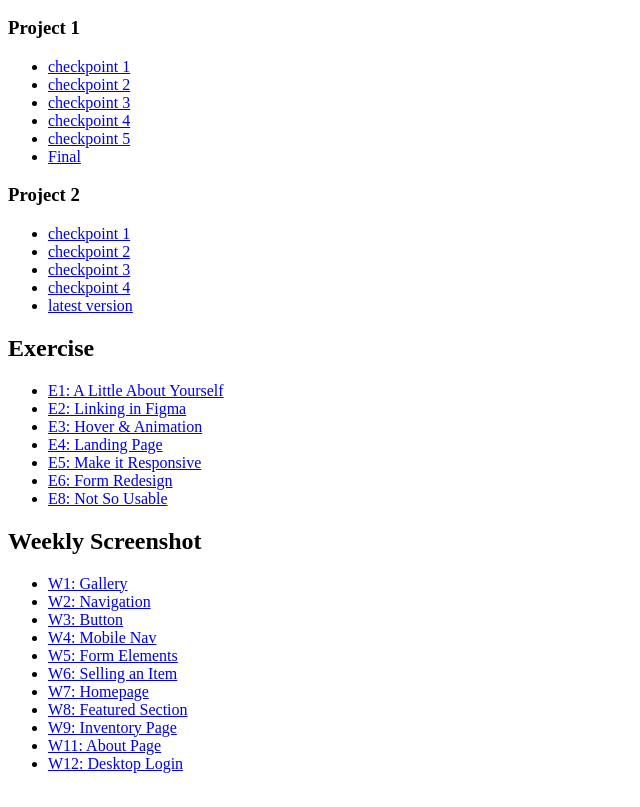
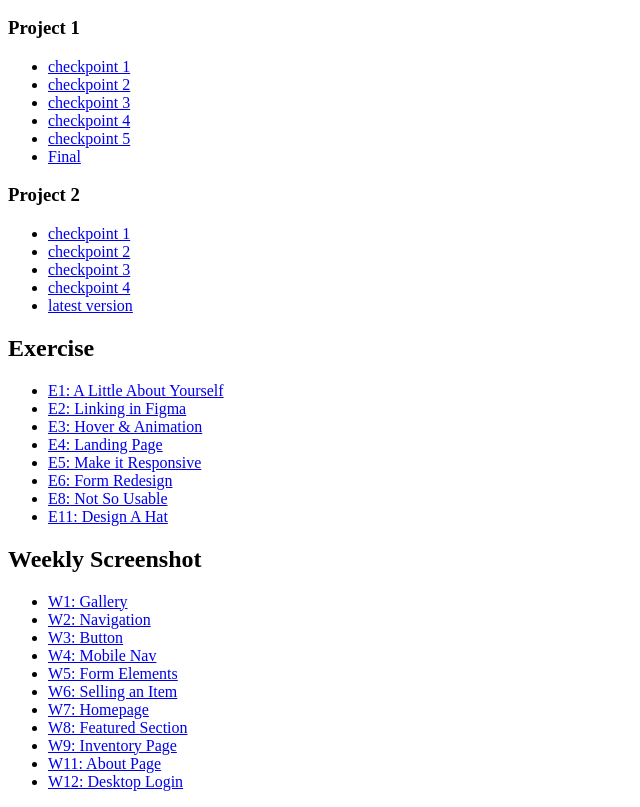
Before and after one commit to tlam575/avt415, a plain HTML site: page index.html in a window 1280 px wide. Shown: the part 110-917 px from the top of the page, without its empty margins (0-640 px from the left). Drawn offline with Linux system fonts and the light colour scheme.

Commit message:
Update index.html

```diff
--- a/index.html
+++ b/index.html
@@ -35,6 +35,7 @@
     <li><a href="https://www.figma.com/proto/xaVOgG5652s7fP4C1xcYUr/Lam_Thia_E5?node-id=0-1&t=Tne8490RTSCVT9wE-1">E5: Make it Responsive</a></li>
     <li><a href="https://www.figma.com/proto/xFIVendu4LCweKFmJUVyuD/E6-Form-Redesign?node-id=0-1&t=alNnHNCO90sG0oqu-1">E6: Form Redesign</a></li>
     <li><a href="https://www.figma.com/proto/ZN1jEOevCED0YS0tboZ07o/Lam_Thia_E8?node-id=0-1&t=x1mdbPwv5htIavGw-1">E8: Not So Usable</a></li>
+    <li><a href="https://www.figma.com/proto/l1nmSCbuvubqCrC5ohEtQt/E11--Design-A-Hat?node-id=0-1&t=n1w1M1Lfb9foWUXz-1">E11: Design A Hat</a></li>
   </ul>
   <h2>Weekly Screenshot</h2>
   <ul>
```
